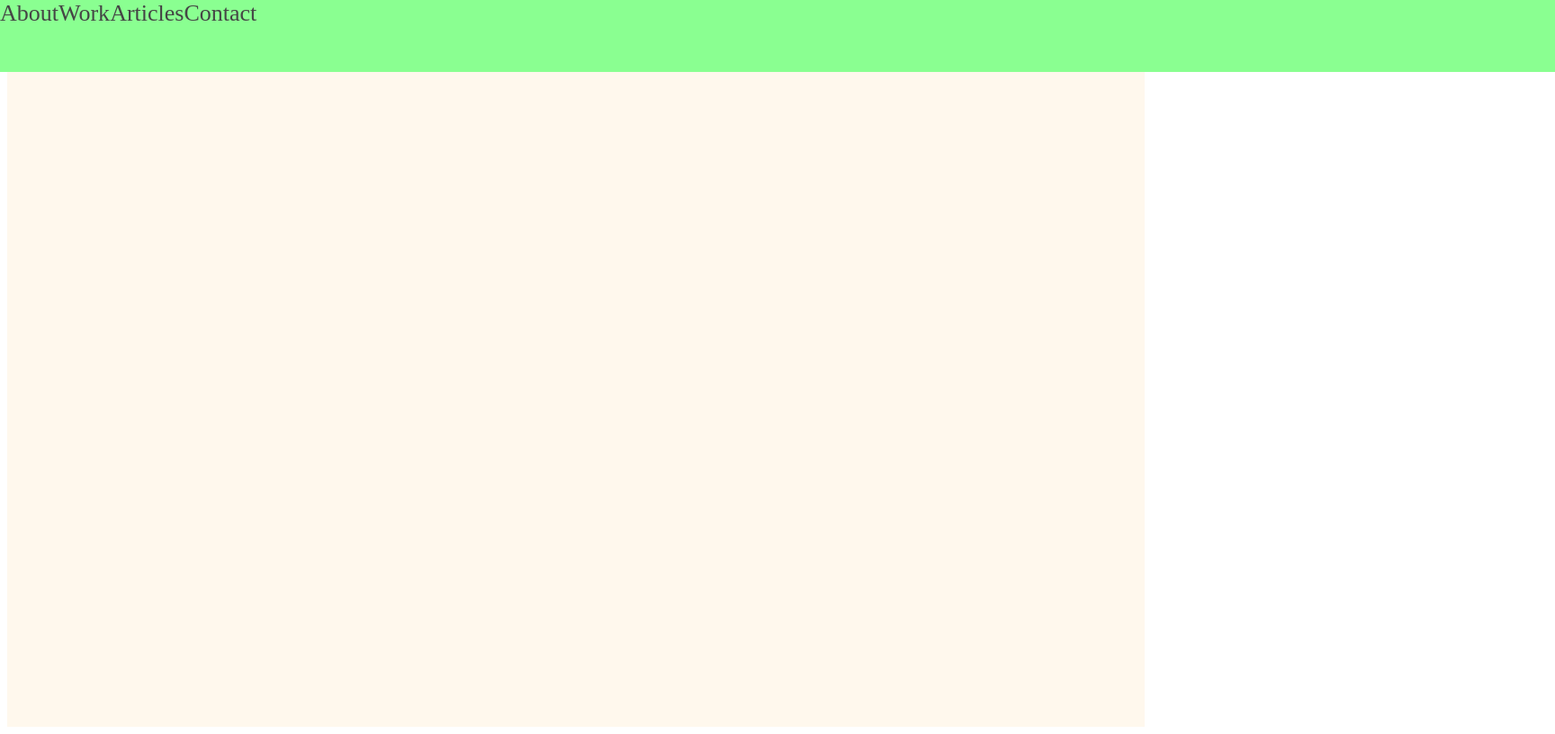
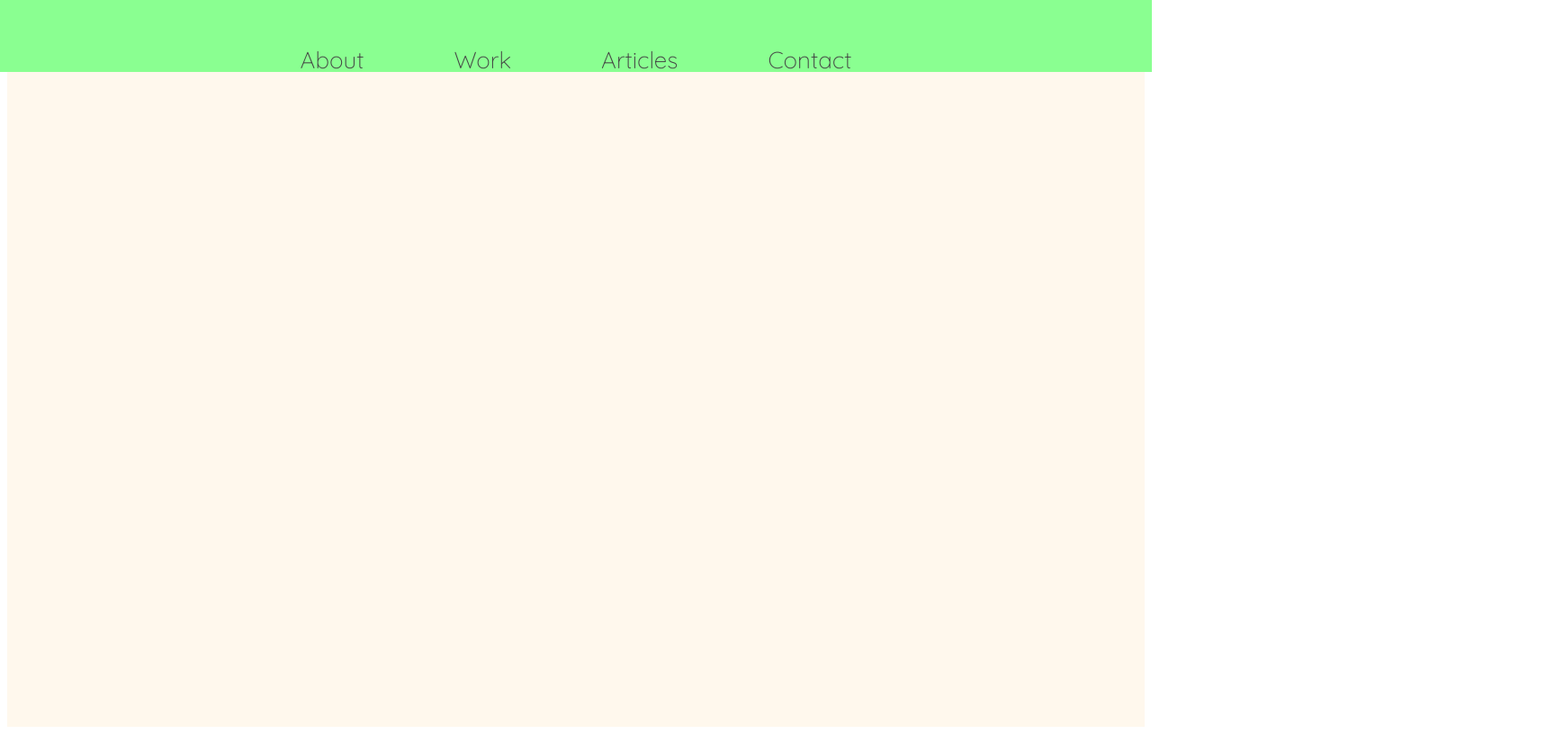
Before and after one commit to theleonmo/mouleon, a React app in the folder frontEnd/mouleon/: page / in a window 1280 px wide. Shown: the whole page at 90% size, 1728 px wide, since content can reach past the window. Built offline with nearby package versions, Linux system fonts and the light colour scheme.

Commit message:
restyled navbar items

```diff
--- a/frontEnd/mouleon/public/index.html
+++ b/frontEnd/mouleon/public/index.html
@@ -24,7 +24,13 @@
       work correctly both with client-side routing and a non-root public URL.
       Learn how to configure a non-root public URL by running `npm run build`.
     -->
-    <title>React App</title>
+    <title>Leon Moule</title>
+
+    <!-- Below = font(s) from Google -->
+    <link rel="preconnect" href="https://fonts.googleapis.com">
+    <link rel="preconnect" href="https://fonts.gstatic.com" crossorigin>
+    <link href="https://fonts.googleapis.com/css2?family=Quicksand:wght@300&display=swap" rel="stylesheet">
+
   </head>
   <body>
     <noscript>You need to enable JavaScript to run this app.</noscript>
--- a/frontEnd/mouleon/src/components/NavBar/NavBar.module.css
+++ b/frontEnd/mouleon/src/components/NavBar/NavBar.module.css
@@ -1,11 +1,12 @@
 .NavBar {
-    position: absolute;
-    width: 1728px;
-    height: 80px;
-    left: 0px;
-    top: 0px;
-    background: #8AFF91;
-    z-index: 1;
+  overflow: hidden;
+  background-color: #8AFF91;
+  position: fixed; /* Set the navbar to fixed position */
+  height: 80px;
+  left: 0;
+  top: 0; /* Position the navbar at the top of the page */
+  width: 100%; /* Full width */
+  text-align: center;
 }
 
 .NavList {
@@ -13,10 +14,10 @@
   margin: 0;
   padding: 0;
   overflow: hidden;
+  font-family: 'Quicksand', sans-serif;
 }
 
-    .NavListItem {
-        float: left;
-        margin:;
-        padding: 100;
-    }
+.NavListItem {
+    display: inline-block;
+    margin:50px;
+}
--- a/frontEnd/mouleon/src/index.js
+++ b/frontEnd/mouleon/src/index.js
@@ -5,9 +5,9 @@ import reportWebVitals from './reportWebVitals';
 
 const root = ReactDOM.createRoot(document.getElementById('root'));
 root.render(
-  <React.StrictMode>
+  // <React.StrictMode>
     <App />
-  </React.StrictMode>
+  // </React.StrictMode>
 );
 
 // If you want to start measuring performance in your app, pass a function
```
Also changed, not shown: frontEnd/mouleon/PLAN.md (+8 -1 lines), frontEnd/mouleon/workCycles.md (+6 -2 lines), frontEnd/mouleon/images/ComponentTree.jpg (renamed from frontEnd/mouleon/src/Images/ComponentTree.jpg), frontEnd/mouleon/images/mouleon.jpg (added), frontEnd/mouleon/src/Images/moon.png (deleted).
